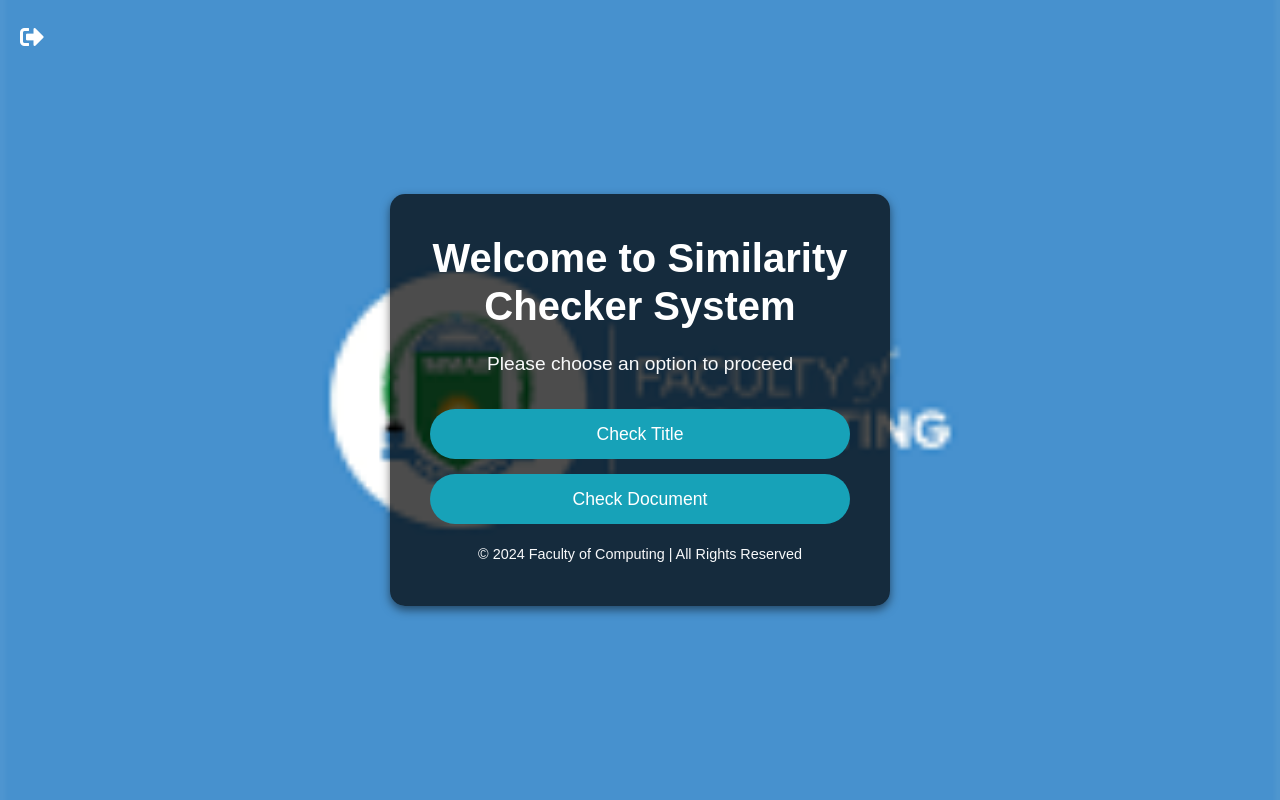
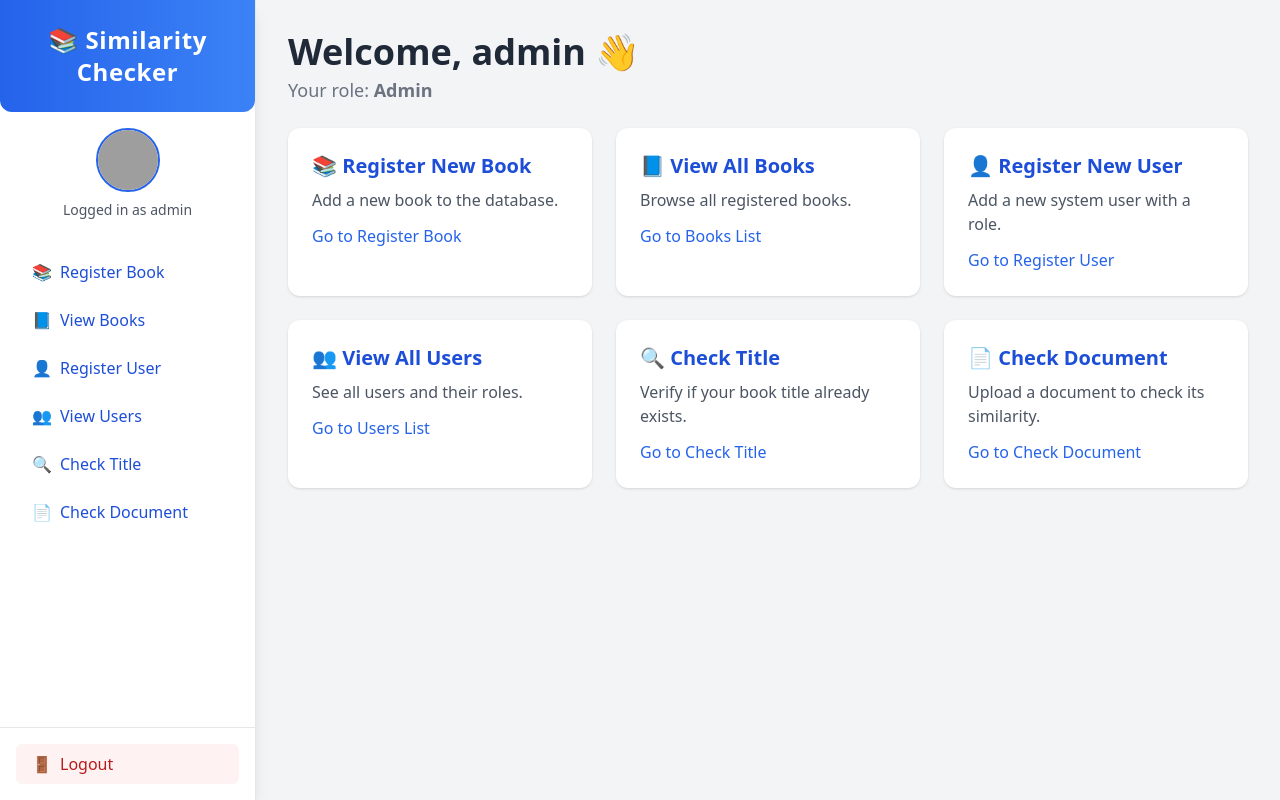
Before and after one commit to Hamza-Yizzy/Title-and-Document-Similarity-Checker, a Django app: page /dashboard/ in a window 1280 px wide. Run offline with Django 5.2, Linux system fonts and the light colour scheme; a user stored in the database is signed in; some libraries are stand-ins or nearby versions; grey boxes are pictures that could not be loaded.

Commit message:
fix: Last Updated !

```diff
--- a/Similarity_Check/Similarity_Check/settings.py
+++ b/Similarity_Check/Similarity_Check/settings.py
@@ -114,6 +114,9 @@ USE_I18N = True
 
 USE_TZ = True
 
+LOGIN_URL = '/'
+LOGIN_REDIRECT_URL = '/admin-dashboard/'  # will be created below
+
 
 # Static files (CSS, JavaScript, Images)
 # https://docs.djangoproject.com/en/5.1/howto/static-files/
--- a/Similarity_Check/compare/templates/compare/Registration.html
+++ b/Similarity_Check/compare/templates/compare/Registration.html
@@ -56,10 +56,10 @@
 
     <!-- File -->
     <div class="flex flex-wrap items-center gap-3">
-      <label for="file" class="w-full md:w-1/4 font-medium text-gray-700">Book File (PDF only):</label>
+      <label for="file" class="w-full md:w-1/4 font-medium text-gray-700">Book File (PDF or Word):</label>
       <div class="w-full md:w-3/4">
         {{ form.file|add_class:"form-control py-2 text-base border-gray-300 rounded-md shadow-sm" }}
-        <p id="fileError" class="text-red-600 text-sm mt-2 hidden">Invalid file type. Only PDF files are allowed.</p>
+        <p id="fileError" class="text-red-600 text-sm mt-2 hidden">Invalid file type. Only PDF, DOC, or DOCX files are allowed.</p>
       </div>
     </div>
 
@@ -97,7 +97,7 @@
   document.getElementById('registrationForm').addEventListener('submit', function (event) {
     const fileInput = document.querySelector('input[type="file"]');
     const filePath = fileInput.value;
-    const allowedExtensions = /\.pdf$/i;
+    const allowedExtensions = /\.(pdf|doc|docx)$/i;
 
     if (!allowedExtensions.exec(filePath)) {
       event.preventDefault();
--- a/Similarity_Check/compare/templates/compare/dashboard.html
+++ b/Similarity_Check/compare/templates/compare/dashboard.html
@@ -1,121 +1,105 @@
-<!-- dashboard.html -->
 {% load static %}
 <!DOCTYPE html>
 <html lang="en">
 <head>
-    <meta charset="UTF-8">
-    <meta name="viewport" content="width=device-width, initial-scale=1.0">
-    <title>Dashboard - Similarity Checker</title>
-    <!-- Bootstrap CSS -->
-    <link href="https://cdn.jsdelivr.net/npm/bootstrap@5.3.0/dist/css/bootstrap.min.css" rel="stylesheet">
-    <link href="https://cdnjs.cloudflare.com/ajax/libs/font-awesome/5.15.4/css/all.min.css" rel="stylesheet"> <!-- FontAwesome for logout icon -->
-    <style>
-        /* Full-page background image */
-        body {
-            background: url("{% static 'images/foc.png' %}") no-repeat center center fixed;
-            background-size: cover;
-            font-family: 'Arial', sans-serif;
-            margin: 0;
-            height: 100vh;
-            display: flex;
-            align-items: center;
-            justify-content: center;
-            color: #fff;
-        }
+  <meta charset="UTF-8" />
+  <meta name="viewport" content="width=device-width, initial-scale=1.0"/>
+  <title>Dashboard - Similarity Checker</title>
+  <script src="https://cdn.tailwindcss.com"></script>
+  <link rel="icon" href="{% static 'images/favicon.png' %}">
+</head>
+<body class="flex h-screen bg-gray-100 font-sans">
 
-        .container {
-            background-color: rgba(0, 0, 0, 0.7); /* Semi-transparent background */
-            border-radius: 15px;
-            padding: 40px;
-            box-shadow: 0 4px 10px rgba(0, 0, 0, 0.5);
-            max-width: 500px;
-            width: 90%;
-        }
+  <!-- Sidebar -->
+  <aside class="w-64 bg-white border-r shadow-lg hidden md:flex flex-col justify-between">
+    <div>
+      <div class="p-6 bg-gradient-to-r from-blue-600 to-blue-500 text-white text-center text-2xl font-bold tracking-wide rounded-b-xl">
+        📚 Similarity Checker
+      </div>
+      <div class="flex justify-center mt-4 mb-2">
+        <img src="{% static 'images/avatar.png' %}" alt="User" class="h-16 w-16 rounded-full border-2 border-blue-600">
+      </div>
+      <p class="text-center text-sm text-gray-600 mb-4">Logged in as <span class="font-medium">{{ user.username }}</span></p>
 
-        h1 {
-            font-size: 2.5rem;
-            font-weight: bold;
-            color: #ffffff;
-            text-align: center;
-            margin-bottom: 20px;
-        }
+      <nav class="p-4 space-y-2">
+        {% if role == "Admin" or role == "Supervisor" %}
+          <a href="{% url 'add_book' %}" class="flex items-center px-4 py-2 hover:bg-blue-50 rounded-md text-blue-700 font-medium">
+            📚 <span class="ml-2">Register Book</span>
+          </a>
+          <a href="{% url 'books_list' %}" class="flex items-center px-4 py-2 hover:bg-blue-50 rounded-md text-blue-700 font-medium">
+            📘 <span class="ml-2">View Books</span>
+          </a>
+        {% endif %}
+        {% if role == "Admin" %}
+          <a href="{% url 'register_user' %}" class="flex items-center px-4 py-2 hover:bg-blue-50 rounded-md text-blue-700 font-medium">
+            👤 <span class="ml-2">Register User</span>
+          </a>
+          <a href="{% url 'users_list' %}" class="flex items-center px-4 py-2 hover:bg-blue-50 rounded-md text-blue-700 font-medium">
+            👥 <span class="ml-2">View Users</span>
+          </a>
+        {% endif %}
+        <a href="{% url 'check_title' %}" class="flex items-center px-4 py-2 hover:bg-blue-50 rounded-md text-blue-700 font-medium">
+          🔍 <span class="ml-2">Check Title</span>
+        </a>
+        <a href="{% url 'index' %}" class="flex items-center px-4 py-2 hover:bg-blue-50 rounded-md text-blue-700 font-medium">
+          📄 <span class="ml-2">Check Document</span>
+        </a>
+      </nav>
+    </div>
+    <div class="p-4 border-t">
+      <a href="{% url 'logout' %}" class="flex items-center px-4 py-2 bg-red-50 hover:bg-red-100 rounded-md text-red-700 font-medium w-full">
+        🚪 <span class="ml-2">Logout</span>
+      </a>
+    </div>
+  </aside>
 
-        .message p {
-            font-size: 1.2rem;
-            color: #f8f9fa;
-            text-align: center;
-            margin-bottom: 30px;
-        }
-
-        .btn-custom {
-            background-color: #17a2b8;
-            border: none;
-            color: white;
-            font-size: 1.1rem;
-            padding: 12px 25px;
-            border-radius: 50px;
-            transition: all 0.3s ease;
-            display: block;
-            width: 100%;
-            margin-bottom: 15px;
-        }
-
-        .btn-custom:hover {
-            background-color: #138496;
-            color: #fff;
-            transform: scale(1.05);
-        }
-
-        .button-container {
-            text-align: center;
-        }
-
-        footer {
-            text-align: center;
-            color: #f8f9fa;
-            margin-top: 20px;
-            font-size: 0.9rem;
-        }
-
-        .logout-icon {
-            position: absolute;
-            top: 20px;
-            left: 20px;  /* Moved from right to left */
-            font-size: 24px;
-            color: #fff;
-            cursor: pointer;
-        }
-    </style>
-</head>
-<body>
-
-<div class="container">
-    <h1>Welcome to Similarity Checker System</h1>
-
-    <div class="message">
-        <p>Please choose an option to proceed</p>
+  <!-- Main Content -->
+  <main class="flex-1 p-8 overflow-y-auto">
+    <div class="mb-6">
+      <h1 class="text-4xl font-extrabold text-gray-800">Welcome, {{ user.username }} 👋</h1>
+      <p class="text-gray-500 mt-1 text-lg">Your role: <span class="font-semibold capitalize">{{ role }}</span></p>
     </div>
 
-    <div class="button-container">
-        <form action="{% url 'check_title' %}" method="GET">
-            <button type="submit" class="btn btn-custom">Check Title</button>
-        </form>
-        <form action="{% url 'index' %}" method="GET">
-            <button type="submit" class="btn btn-custom">Check Document</button>
-        </form>
+    <div class="grid gap-6 grid-cols-1 sm:grid-cols-2 lg:grid-cols-3">
+      {% if role == "Admin" or role == "Supervisor" %}
+        <div class="bg-white p-6 rounded-xl shadow hover:shadow-md transition duration-200">
+          <h2 class="text-xl font-semibold text-blue-700 mb-2">📚 Register New Book</h2>
+          <p class="text-gray-600 mb-3">Add a new book to the database.</p>
+          <a href="{% url 'add_book' %}" class="text-blue-600 font-medium hover:underline">Go to Register Book</a>
+        </div>
+        <div class="bg-white p-6 rounded-xl shadow hover:shadow-md transition duration-200">
+          <h2 class="text-xl font-semibold text-blue-700 mb-2">📘 View All Books</h2>
+          <p class="text-gray-600 mb-3">Browse all registered books.</p>
+          <a href="{% url 'books_list' %}" class="text-blue-600 font-medium hover:underline">Go to Books List</a>
+        </div>
+      {% endif %}
+
+      {% if role == "Admin" %}
+        <div class="bg-white p-6 rounded-xl shadow hover:shadow-md transition duration-200">
+          <h2 class="text-xl font-semibold text-blue-700 mb-2">👤 Register New User</h2>
+          <p class="text-gray-600 mb-3">Add a new system user with a role.</p>
+          <a href="{% url 'register_user' %}" class="text-blue-600 font-medium hover:underline">Go to Register User</a>
+        </div>
+        <div class="bg-white p-6 rounded-xl shadow hover:shadow-md transition duration-200">
+          <h2 class="text-xl font-semibold text-blue-700 mb-2">👥 View All Users</h2>
+          <p class="text-gray-600 mb-3">See all users and their roles.</p>
+          <a href="{% url 'users_list' %}" class="text-blue-600 font-medium hover:underline">Go to Users List</a>
+        </div>
+      {% endif %}
+
+      <div class="bg-white p-6 rounded-xl shadow hover:shadow-md transition duration-200">
+        <h2 class="text-xl font-semibold text-blue-700 mb-2">🔍 Check Title</h2>
+        <p class="text-gray-600 mb-3">Verify if your book title already exists.</p>
+        <a href="{% url 'check_title' %}" class="text-blue-600 font-medium hover:underline">Go to Check Title</a>
+      </div>
+
+      <div class="bg-white p-6 rounded-xl shadow hover:shadow-md transition duration-200">
+        <h2 class="text-xl font-semibold text-blue-700 mb-2">📄 Check Document</h2>
+        <p class="text-gray-600 mb-3">Upload a document to check its similarity.</p>
+        <a href="{% url 'index' %}" class="text-blue-600 font-medium hover:underline">Go to Check Document</a>
+      </div>
     </div>
+  </main>
 
-    <footer>
-        &copy; 2024 Faculty of Computing | All Rights Reserved
-    </footer>
-</div>
-
-<!-- Logout Icon -->
-<a href="{% url 'logout' %}" class="logout-icon">
-    <i class="fas fa-sign-out-alt"></i> <!-- FontAwesome logout icon -->
-</a>
-
-<!-- Bootstrap JS (Optional, if you need interactive components) -->
-<script src="https://cdn.jsdelivr.net/npm/bootstrap@5.3.0/dist/js/bootstrap.bundle.min.js"></script>
 </body>
 </html>
--- a/Similarity_Check/compare/urls.py
+++ b/Similarity_Check/compare/urls.py
@@ -14,4 +14,11 @@ urlpatterns = [
     path('book/delete/<int:book_id>/', views.delete_book, name='delete_book'),
     path('index/', views.index, name='index'),
     path('check-title/', views.check_title, name='check_title'),
+    path('admin-dashboard/', views.dashboard, name='dashboard'),
+    path('register-user/', views.register_user, name='register_user'),
+    path('register-user/', views.register_user, name='register_user'),
+    path('users/', views.users_list, name='users_list'),
+    path('books/', views.books_list, name='books_list'),  # Already present
+
+
 ]
--- a/Similarity_Check/compare/views.py
+++ b/Similarity_Check/compare/views.py
@@ -12,6 +12,15 @@ from django.conf import settings
 from django.contrib.auth.decorators import login_required
 from django.contrib.auth import logout
 from django.utils.encoding import smart_str
+from django.contrib.auth.models import User
+from django.contrib.auth.forms import UserCreationForm
+from django.contrib.auth.forms import UserCreationForm
+from django.contrib.auth.models import User
+from django.contrib.admin.views.decorators import staff_member_required
+from django.contrib.auth.decorators import user_passes_test
+from django.contrib.auth.models import Group
+
+
 
 def logout_view(request):
     logout(request)
@@ -30,6 +39,39 @@ def login_view(request):
         else:
             messages.error(request, "Invalid username or password")
     return render(request, 'compare/login.html')
+
+
+@login_required
+@user_passes_test(lambda u: u.is_superuser)
+def register_user(request):
+    form = UserCreationForm(request.POST or None)
+    if request.method == 'POST' and form.is_valid():
+        user = form.save()
+        role = request.POST.get('role')
+
+        if role:
+            group, created = Group.objects.get_or_create(name=role)
+            user.groups.add(group)
+
+        messages.success(request, "User created successfully.")
+        return redirect('dashboard')
+
+    return render(request, 'compare/register_user.html', {'form': form})
+
+
+def get_user_role(user):
+    if user.is_superuser:
+        return 'Admin'
+    elif user.groups.filter(name='Supervisor').exists():
+        return 'Supervisor'
+    else:
+        return 'Student'
+
+@login_required
+@user_passes_test(lambda u: u.is_superuser)
+def users_list(request):
+    users = User.objects.all()
+    return render(request, 'compare/users_list.html', {'users': users})
 
 # ✅ Only allow PDF
 def read_pdf(file):
@@ -82,11 +124,19 @@ def view_book_file(request, book_id):
         book = Book.objects.get(book_id=book_id)
         file_path = book.file.path
         ext = book.file.name.split('.')[-1].lower()
-        if ext != 'pdf':
-            raise Http404("Only PDF files are viewable.")
-        response = FileResponse(open(file_path, 'rb'), content_type='application/pdf')
-        response['Content-Disposition'] = f'inline; filename="{smart_str(book.file.name)}"'
-        return response
+
+        if ext == 'pdf':
+            # View PDF inline
+            response = FileResponse(open(file_path, 'rb'), content_type='application/pdf')
+            response['Content-Disposition'] = f'inline; filename="{smart_str(book.file.name)}"'
+            return response
+        elif ext in ['doc', 'docx']:
+            # Download Word document
+            response = FileResponse(open(file_path, 'rb'), content_type='application/vnd.openxmlformats-officedocument.wordprocessingml.document')
+            response['Content-Disposition'] = f'attachment; filename="{smart_str(book.file.name)}"'
+            return response
+        else:
+            raise Http404("Unsupported file type.")
     except Book.DoesNotExist:
         raise Http404("Book not found.")
     except Exception as e:
@@ -141,7 +191,9 @@ def compare_uploaded_books(request):
 
 @login_required
 def dashboard(request):
-    return render(request, 'compare/dashboard.html')
+    role = get_user_role(request.user)
+    return render(request, 'compare/dashboard.html', {'role': role})
+
 
 def index(request):
     return render(request, 'compare/index.html')
```
Also changed, not shown: Similarity_Check/compare/templates/base.html (added, +29 -0 lines), Similarity_Check/compare/templates/base_dashboard.html (added, +44 -0 lines), Similarity_Check/compare/templates/compare/register_user.html (added, +39 -0 lines), Similarity_Check/compare/templates/compare/users_list.html (added, +35 -0 lines), Similarity_Check/compare/templates/compare/admin_dashboard.html (added), Similarity_Check/db.sqlite3, 1 other file.
